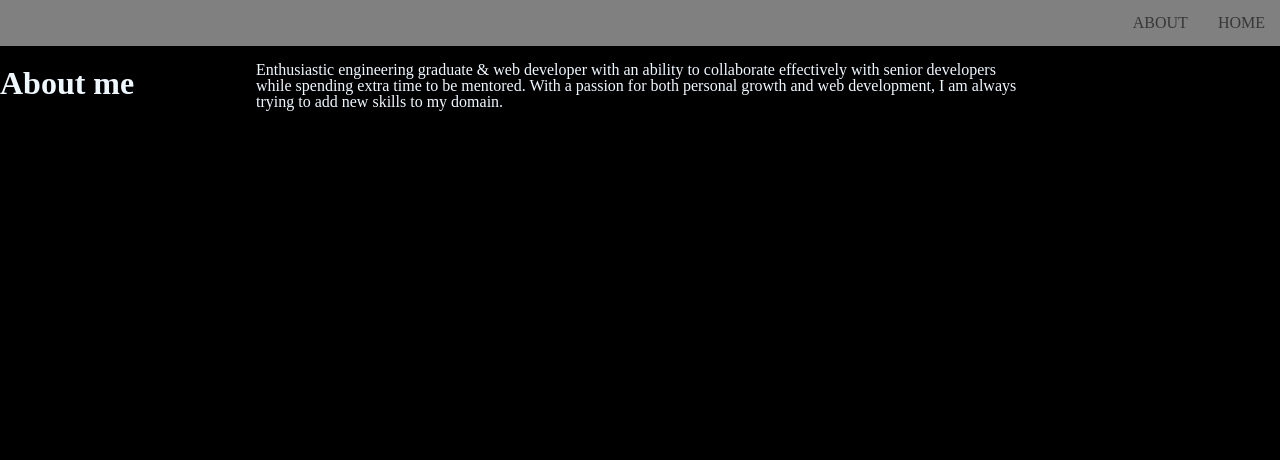
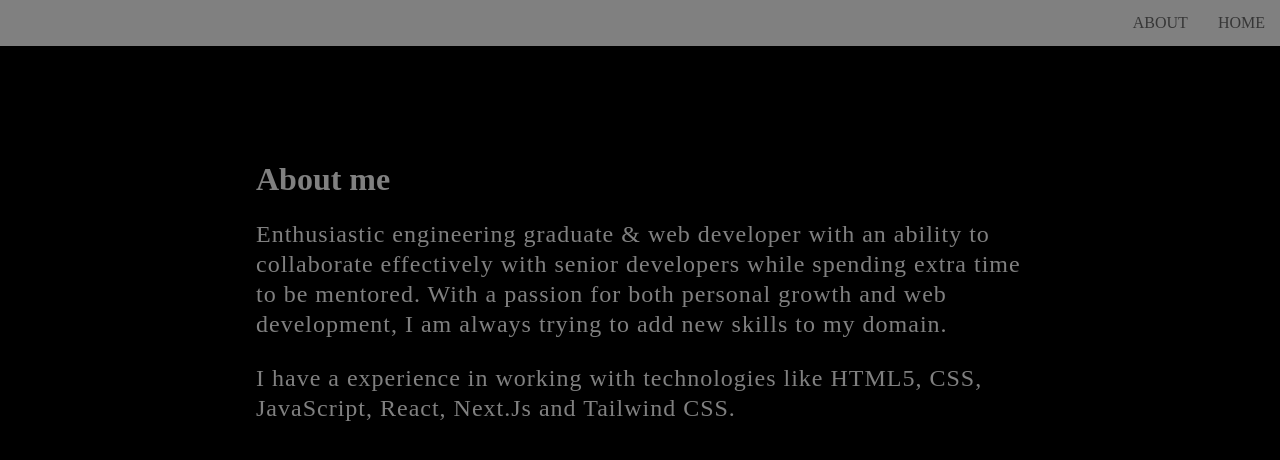
Before and after one commit to janeesh27/portfolio1, a plain HTML site: page about.html in a window 1280 px wide. Drawn offline with Linux system fonts and the light colour scheme.

Commit message:
text added

```diff
--- a/about.css
+++ b/about.css
@@ -1,9 +1,20 @@
-*{
-    background-color: #000;
+* {
+  background-color: #000;
 }
-.about-section{
-display: grid;
-grid-template-columns: 20% 60% 20%;
-color: aliceblue;
-grid-column: 2/3;
+.about-section {
+  display: grid;
+  grid-template-columns: 20% 60% 20%;
+  color: grey;
+  height: 10rem;
 }
+.content {
+  grid-column: 2/3;
+  align-content: center;
+  margin-top: 6rem;
+}
+
+.content p,p2 {
+  font-size: 1.5rem;
+  letter-spacing: 1px;
+  line-height: 30px;
+}
--- a/about.html
+++ b/about.html
@@ -17,13 +17,17 @@
     </nav>
 
     <div class="about-section">
-      <h1>About me</h1>
-      <p>
-        Enthusiastic engineering graduate & web developer with an ability to
-        collaborate effectively with senior developers while spending extra time
-        to be mentored. With a passion for both personal growth and web
-        development, I am always trying to add new skills to my domain.
-      </p>
+      <div class="content">
+        <h1>About me</h1>
+        <p>
+          Enthusiastic engineering graduate & web developer with an ability to
+          collaborate effectively with senior developers while spending extra
+          time to be mentored. With a passion for both personal growth and web
+          development, I am always trying to add new skills to my domain.
+        </p>
+        <p2>I have a experience in working with technologies like
+          HTML5, CSS, JavaScript, React, Next.Js and Tailwind CSS.</p2>
+      </div>
     </div>
   </body>
 </html>
```
